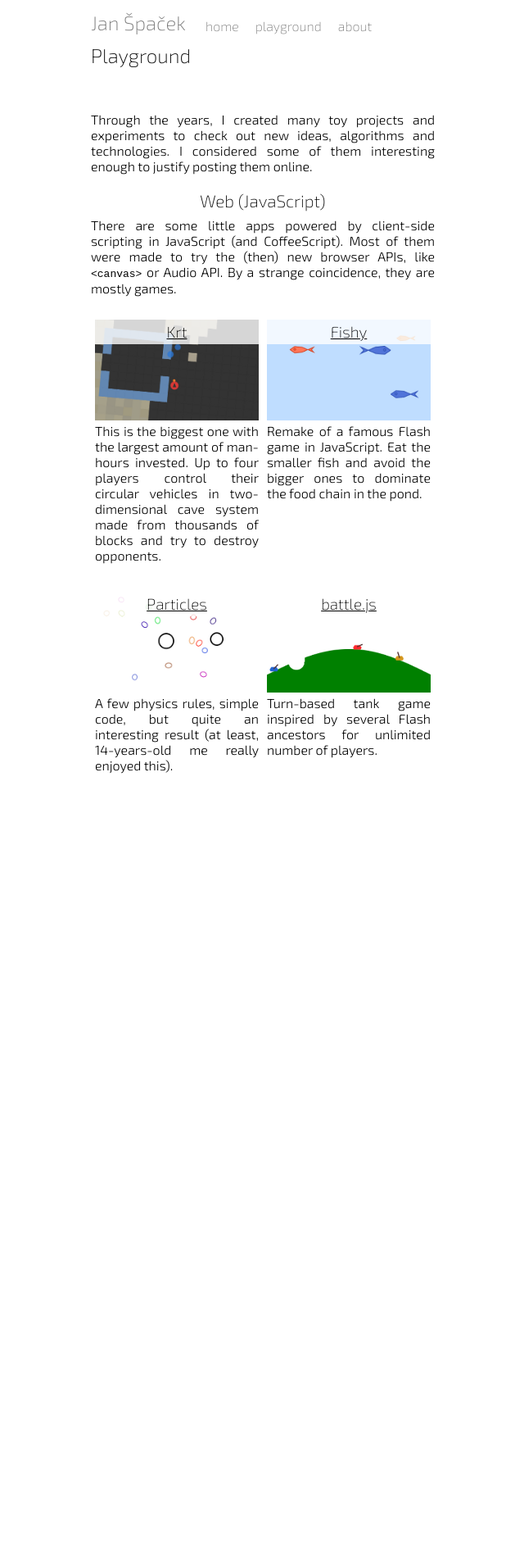
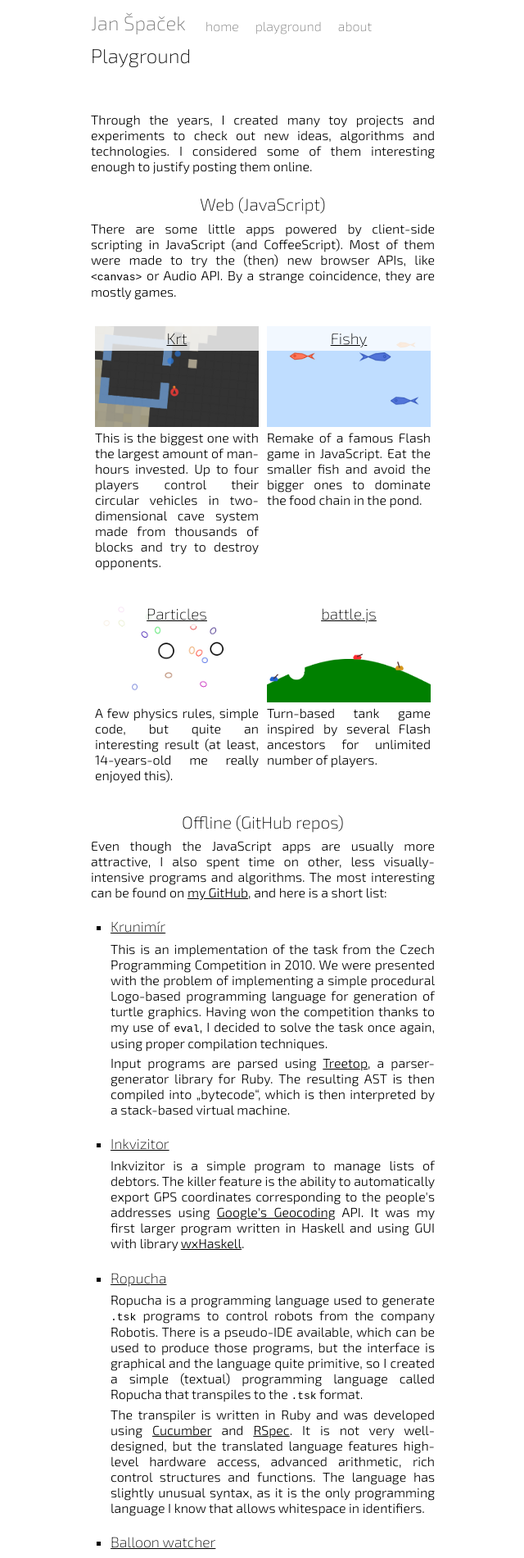
Before and after one commit to honzasp/honzasp.github.io, a Jekyll site: the page built from playground.html, in a window 1280 px wide. Shown: the top 1901 px of the page at 82% size, without its empty margins (319-959 px from the left). Built offline with Jekyll 4.4.1, drawn with Linux system fonts in a browser that asks for light colours; before the commit the page ends 953 px from its top, so only the background shows below that; some of the changed text lies outside the part shown.

Commit message:
Add some projects from GitHub

```diff
--- a/playground.html
+++ b/playground.html
@@ -62,3 +62,110 @@ title: Playground
     </div>
   </div>
 </div>
+
+<h2>Offline (GitHub repos)</h2>
+
+<p>Even though the JavaScript apps are usually more attractive, I also spent
+  time on other, less visually-intensive programs and algorithms. The most
+  interesting can be found on <a href="https://github.com/honzasp">my
+    GitHub</a>, and here is a short list:</p>
+
+<ul class="repos">
+  <li>
+    <h3><a href="https://github.com/honzasp/krunimir">Krunimír</a></h3>
+
+    <p>This is an implementation of the task from the Czech Programming
+      Competition in 2010. We were presented with the problem of implementing
+      a simple procedural Logo-based programming language for generation of
+      turtle graphics. Having won the competition thanks to my use of
+      <code>eval</code>, I decided to solve the task once again, using proper
+      compilation techniques.</p>
+
+    <p>Input programs are parsed using <a
+        href="https://github.com/nathansobo/treetop">Treetop</a>, a
+      parser-generator library for Ruby. The resulting AST is then compiled into
+      &bdquo;bytecode&ldquo;, which is then interpreted by a&nbsp;stack-based
+      virtual machine.</p>
+  </li>
+
+  <li>
+    <h3><a href="https://github.com/honzasp/inkvizitor">Inkvizitor</a></h3>
+
+    <p>Inkvizitor is a simple program to manage lists of debtors. The killer
+      feature is the ability to automatically export GPS coordinates
+      corresponding to the people's addresses using <a
+        href="https://developers.google.com/maps/documentation/geocoding/">Google's
+        Geocoding</a> API. It was my first larger program written in Haskell and
+      using GUI with library <a
+        href="http://www.haskell.org/haskellwiki/WxHaskell">wxHaskell</a>.</p>
+  </li>
+
+  <li>
+    <h3><a href="https://github.com/honzasp/ropucha">Ropucha</a></h3>
+
+    <p>Ropucha is a programming language used to generate <code>.tsk</code>
+      programs to control robots from the company Robotis. There is a pseudo-IDE
+      available, which can be used to produce those programs, but the interface
+      is graphical and the language quite primitive, so I created a simple
+      (textual) programming language called Ropucha that transpiles to the
+      <code>.tsk</code> format.</p>
+
+    <p>The transpiler is written in Ruby and was developed using <a
+        href="http://cukes.info/">Cucumber</a> and <a
+        href="http://rspec.info/">RSpec</a>. It is not very well-designed, but
+      the translated language features high-level hardware access, advanced
+      arithmetic, rich control structures and functions. The language has
+      slightly unusual syntax, as it is the only programming language I know
+      that allows whitespace in identifiers.</p>
+  </li>
+
+  <li>
+    <h3><a href="https://github.com/honzasp/balloon_watcher">Balloon
+        watcher</a></h3>
+
+    <p>This is the application you would use if you wanted to hang a smartphone
+      with Android to a balloon and let it fly. The app can take logs with
+      information about position and phone state, send those logs via SMS so
+      that you can track the balloon and take photos during the flight. It may
+      also be controlled remotely using SMS messages.</p>
+
+    <p>Unfortunately, the app never found its use in a real flight, since the
+      plan with making and sending the balloon failed.</p>
+  </li>
+
+  <li>
+    <h3><a href="https://github.com/honzasp/totem_destroyer">Totem
+        destroyer</a></h3>
+
+    <p>A two-dimensional game written in C++ using <a
+        href="https://www.libsdl.org/">SDL</a> with OpenGL for rendering, and <a
+        href="http://box2d.org/">Box2D</a> for physics.  The player has to
+      carefully destroy blocks from a totem, so that precious idols do not hit
+      the ground. I made the game when I was 13 and was inspired by a similar
+      Flash game.</p>
+  </li>
+
+  <li>
+    <h3><a href="https://github.com/honzasp/typing">Typing</a></h3>
+
+    <p>Haskell implementations of some type-checkers from <a
+        href="http://www.cis.upenn.edu/~bcpierce/tapl/">Types and Programming
+        Languages</a> by B. C. Pierce. The most advanced is System F<sub>&omega;</sub>
+      with subtyping and many extensions, such as records and variants.</p>
+  </li>
+
+  <li>
+    <h3><a href="https://github.com/honzasp/radon">Radon</a> and <a
+        href="https://github.com/honzasp/zinc">Zinc</a></h3>
+
+    <p>Implementations of two dynamic programming languages inspired by Lisp.
+      Radon is compiled into x86 assembler and runs with a small runtime written
+      in C and assembly. Garbage collector is not yet implemented, so the
+      programs can easily exhaust memory, and the code generator is quite naive.
+      The compiler itself is written in Rust.</p>
+
+    <p>On the other hand, Zinc is an interpreter written in Haskell, but the
+      features of the language are quite similar to Radon. The syntax is a bit
+      nicer and it also supports writable variables.</p>
+  </li>
+</ul>
--- a/style/main.css
+++ b/style/main.css
@@ -12,32 +12,30 @@ a {
   text-decoration: underline;
   color: #000; }
   a:hover {
-    color: #444; }
-  a:active {
-    color: #777; }
+    color: #333; }
 
 h1, h2, h3, h4, h5, h6 {
   font-weight: 200;
   text-align: center;
-  margin-top: 1.0em; }
+  margin-top: 1.2em; }
 
 h1 {
-  font-size: 1.4em; }
+  font-size: 1.5em; }
 
 h2 {
   font-size: 1.3em; }
 
 h3 {
-  font-size: 1.2em; }
+  font-size: 1.1em; }
 
 h4 {
-  font-size: 1.1em; }
+  font-size: 0.9em; }
 
 h5 {
-  font-size: 1em; }
+  font-size: 0.7em; }
 
 h6 {
-  font-size: 0.9em; }
+  font-size: 0.5em; }
 
 #main-header {
   margin: 10px auto 50px;
@@ -73,13 +71,16 @@ h6 {
 #content {
   margin: 1em auto 0;
   width: 420px;
-  text-align: justify; }
+  text-align: justify;
+  color: #000; }
   #content h1, #content h2, #content h3, #content h4, #content h5, #content h6, #content p, #content ul, #content ol, #content li {
     margin-bottom: 0.35em; }
   #content li {
     margin-left: 1.5em;
     list-style-type: square;
     list-style-position: outside; }
+  #content li h1, #content li h2, #content li h3, #content li h4, #content li h5, #content li h6 {
+    text-align: left; }
   #content .enter {
     text-align: center;
     font-size: 1.5em;
@@ -104,5 +105,7 @@ h6 {
       margin-top: -30px;
       z-index: 1;
       position: relative; }
-  #content .gallery .row {
-    clear: both; }
+  #content .gallery .row:after {
+    content: " ";
+    clear: both;
+    display: table; }
```
Also changed, not shown: style/main.scss (+14 -6 lines).
